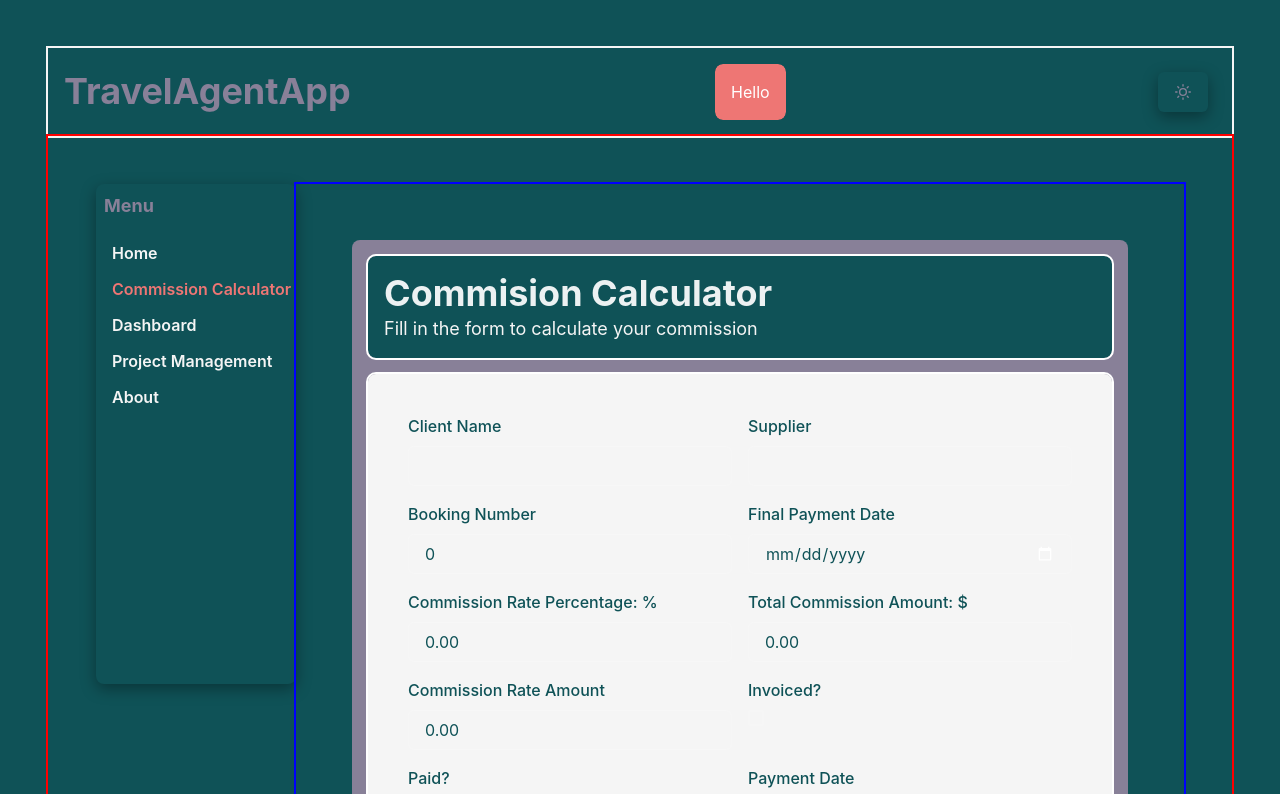
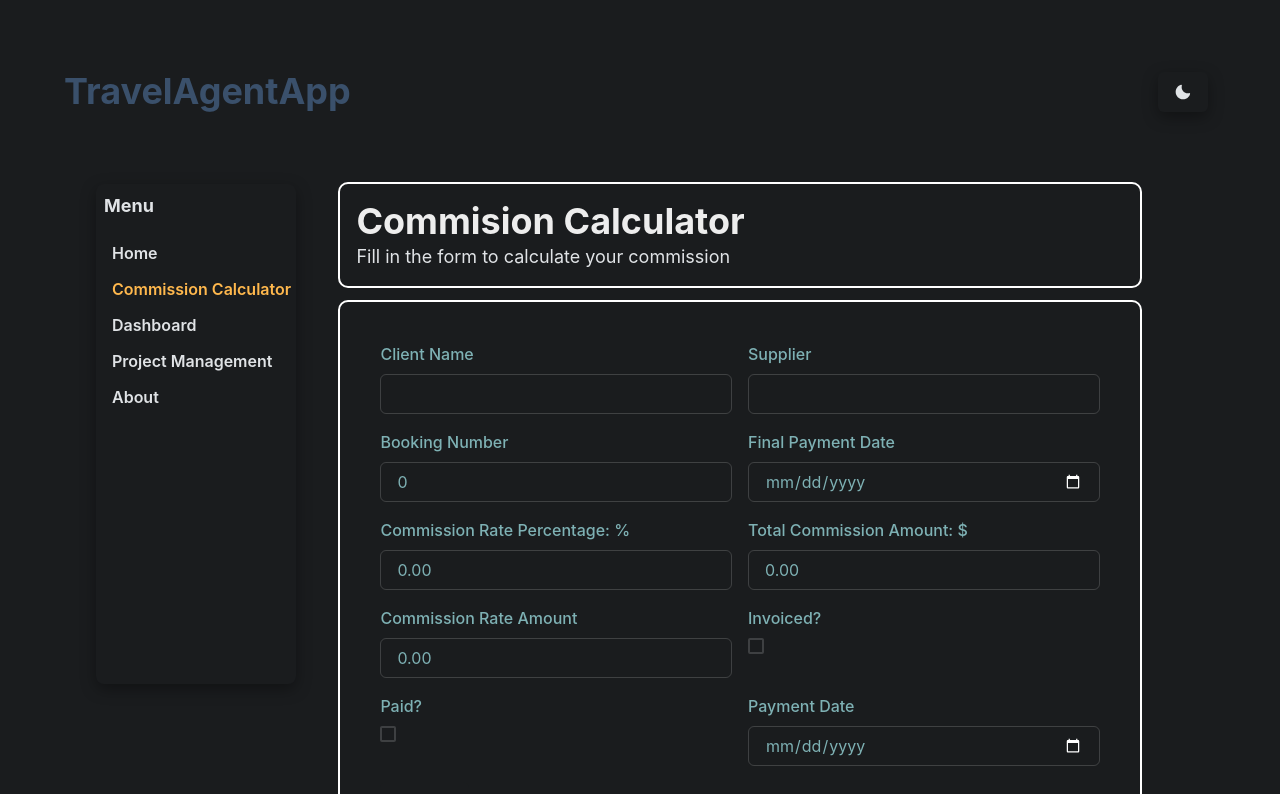
Before and after one commit to JayEyeM/Travel-Agent-App, a React (Vite) app: page /calculator in a window 1280 px wide. Shown: the top 794 px of the page. Built offline with nearby package versions, Linux system fonts and the light colour scheme.

Commit message:
Tweaking theme/design

```diff
--- a/src/App.tsx
+++ b/src/App.tsx
@@ -8,9 +8,10 @@ import Dashboard from './pages/dashboard';
 import About from './pages/about';
 import PagesMenu from './components/generalUtils/PagesMenu';
 import ProjectManagement from './pages/projectManagement';
+import Footer from './components/generalUtils/footer';
 
 function App() {
-  const { brand900 } = useBrandColors();
+  const { primary, background } = useBrandColors();
   const location = useLocation();
 
   const getCurrentPage = () => {
@@ -31,17 +32,17 @@ function App() {
   };
 
   return (
-    <Box bg={brand900} h="auto" w="100vw" p={{ base: 4, md: 8, lg: 12 }}>
+    <Box bg={background} h="auto" w="100vw" p={{ base: 4, md: 8, lg: 12 }}>
 
       <NavBar />
       <Box h="auto" w="100%" p={{ base: 4, md: 8, lg: 12 }}
-      outline={'2px solid red'}
+
       display="flex"
       flexDirection={{ base: 'column', md: 'row' }}
       >
         <PagesMenu currentPage={getCurrentPage()} />
-          <Box h="auto" w="100%" p={{ base: 4, md: 8, lg: 12 }}
-          outline={'2px solid blue'}
+          <Box h="auto" w="100%"
+
           >
             <Routes>
               <Route path="/" element={<Homepage />} />
@@ -52,7 +53,9 @@ function App() {
               <Route path="/about" element={<About />} />
             </Routes>
         </Box>
+
       </Box>
+      <Footer />
     </Box>
   );
 }
--- a/src/components/calculatorUtils/commissionCalculator.tsx
+++ b/src/components/calculatorUtils/commissionCalculator.tsx
@@ -3,20 +3,20 @@ import CommisionForm from './commissionForm'
 import { useBrandColors } from '../generalUtils/theme'
 
 const CommisionCalculator = () => {
-    const { brand700, brand900, brand800, brand600 } = useBrandColors()
+    const { primary, background, accent, secondary, text } = useBrandColors()
 
   return (
-    <Box p={4} m={2} borderRadius="lg" bg={brand600}>
+    <Box p={0} ml={'auto'} mr={'auto'} w={'90%'} borderRadius="lg" bg={background}>
       <Box
         p={4}
         mt={0}
         outline="2px solid"
         outlineColor="white"
         borderRadius="lg"
-        bg={brand900}
+        bg={background}
       >
         <Heading>Commision Calculator</Heading>
-        <Text fontSize="lg" color={brand800}>
+        <Text fontSize="lg" color={text}>
           Fill in the form to calculate your commission
         </Text>
       </Box>
@@ -27,12 +27,12 @@ const CommisionCalculator = () => {
         outline="2px solid"
         outlineColor="white"
         borderRadius="lg"
-        bg={brand700}
+        bg={background}
       >
-        <Text fontSize="lg" color={brand800}>
+        <Text fontSize="lg" color={accent}>
           Commission ( __ % ):
         </Text>
-        <Text fontSize="lg" color={brand800}>
+        <Text fontSize="lg" color={accent}>
           $0.00
         </Text>
       </Box>
--- a/src/components/calculatorUtils/commissionForm.tsx
+++ b/src/components/calculatorUtils/commissionForm.tsx
@@ -17,7 +17,7 @@ interface commissionFormData {
 }
 
 const commissionForm = () => {
-  const { brand700, brand900, brand800, brand600 } = useBrandColors()
+  const { primary, background, secondary, accent, text } = useBrandColors()
 
   // Initialize state with the commissionFormData interface
   const [formData, setFormData] = useState<commissionFormData>({
@@ -56,64 +56,64 @@ const commissionForm = () => {
       borderRadius="lg"
       outline="2px solid"
       outlineColor="white"
-      bg={brand800}
+      bg={background}
     >
       <form onSubmit={handleSubmit}>
         <SimpleGrid columns={{ base: 1, md: 2 }} spacing={4}>
-          <FormControl color={brand900}>
+          <FormControl color={accent}>
             <FormLabel htmlFor='clientName'>Client Name</FormLabel>
             <Input id='clientName' type='text' value={formData.clientName} onChange={handleChange} />
           </FormControl>
 
-          <FormControl color={brand900}>
+          <FormControl color={accent}>
             <FormLabel htmlFor='supplier'>Supplier</FormLabel>
             <Input id='supplier' type='text' value={formData.supplier} onChange={handleChange} />
           </FormControl>
 
-          <FormControl color={brand900}>
+          <FormControl color={accent}>
             <FormLabel htmlFor='bookingNumber'>Booking Number</FormLabel>
             <NumberInput defaultValue={0} precision={0}>
               <NumberInputField id='bookingNumber' value={formData.bookingNumber} onChange={handleChange} />
             </NumberInput>
           </FormControl>
 
-          <FormControl color={brand900}>
+          <FormControl color={accent}>
             <FormLabel htmlFor='finalPaymentDate'>Final Payment Date</FormLabel>
             <Input id='finalPaymentDate' type='date' value={formData.finalPaymentDate} onChange={handleChange} />
           </FormControl>
 
-          <FormControl color={brand900}>
+          <FormControl color={accent}>
             <FormLabel htmlFor='rate'>Commission Rate Percentage: %</FormLabel>
             <NumberInput defaultValue={0} precision={2}>
               <NumberInputField id='rate' value={formData.rate} onChange={handleChange} />
             </NumberInput>
           </FormControl>
 
-          <FormControl color={brand900}>
+          <FormControl color={accent}>
           <FormLabel htmlFor='commission'>Total Commission Amount: $</FormLabel>
           <NumberInput defaultValue={0} precision={2}>
             <NumberInputField id='commission' value={formData.commission} onChange={handleChange} />
           </NumberInput>
           </FormControl>
 
-          <FormControl color={brand900}>
+          <FormControl color={accent}>
             <FormLabel htmlFor='commissionRateAmount'>Commission Rate Amount</FormLabel>
             <NumberInput defaultValue={0} precision={2}>
               <NumberInputField id='commissionRateAmount' value={formData.commissionRateAmount} onChange={handleChange} />
             </NumberInput>
           </FormControl>
 
-          <FormControl color={brand900}>
+          <FormControl color={accent}>
             <FormLabel htmlFor='invoiced'>Invoiced?</FormLabel>
             <Checkbox id='invoiced' isChecked={formData.invoiced} onChange={handleChange} />
           </FormControl>
 
-          <FormControl color={brand900}>
+          <FormControl color={accent}>
             <FormLabel htmlFor='paid'>Paid?</FormLabel>
             <Checkbox id='paid' isChecked={formData.paid} onChange={handleChange} />
           </FormControl>
 
-          <FormControl color={brand900}>
+          <FormControl color={accent}>
             <FormLabel htmlFor='paymentDate'>Payment Date</FormLabel>
             <Input id='paymentDate' type='date' value={formData.paymentDate} onChange={handleChange} />
           </FormControl>
@@ -121,7 +121,7 @@ const commissionForm = () => {
 
         </SimpleGrid>
 
-        <Button mt={4} bg={brand600} color={brand900} type='submit'>
+        <Button mt={4} bg={background} color={accent} type='submit'>
           Submit
         </Button>
       </form>
--- a/src/components/generalUtils/PagesMenu.tsx
+++ b/src/components/generalUtils/PagesMenu.tsx
@@ -8,12 +8,12 @@ interface PagesMenuProps {
 }
 
 const PagesMenu: React.FC<PagesMenuProps> = ({ currentPage }) => {
-    const { brand900, brand600, brand800, brand700 } = useBrandColors();
+    const { primary, secondary, accent, background, text } = useBrandColors();
 
     return (
         <Box
-            bg={brand900}
-            color={brand600}
+            bg={background}
+            color={primary}
             p={2}
             borderRadius="lg"
             boxShadow="rgba(0, 0, 0, 0.35) 0px 5px 15px;"
@@ -24,7 +24,7 @@ const PagesMenu: React.FC<PagesMenuProps> = ({ currentPage }) => {
             textAlign={{ base: 'center', md: 'left' }}
 
         >
-            <Text fontSize="lg" fontWeight="bold" mb={4} display={{ base: 'none', md: 'block' }}>
+            <Text color={text} fontSize="lg" fontWeight="bold" mb={4} display={{ base: 'none', md: 'block' }}>
                 Menu
             </Text>
             <SimpleGrid
@@ -40,8 +40,8 @@ const PagesMenu: React.FC<PagesMenuProps> = ({ currentPage }) => {
                     as={Link}
                     to="/"
                     variant="link"
-                    color={currentPage === 'home' ? brand700 : brand800}
-                    _hover={{ color: brand700 }}
+                    color={currentPage === 'home' ? secondary : text}
+                    _hover={{ color: secondary }}
                 >
                     Home
                 </Button>
@@ -49,8 +49,8 @@ const PagesMenu: React.FC<PagesMenuProps> = ({ currentPage }) => {
                     as={Link}
                     to="/calculator"
                     variant="link"
-                    color={currentPage === 'calculator' ? brand700 : brand800}
-                    _hover={{ color: brand700 }}
+                    color={currentPage === 'calculator' ?  secondary : text}
+                    _hover={{ color: secondary }}
                 >
                     Commission Calculator
                 </Button>
@@ -58,8 +58,8 @@ const PagesMenu: React.FC<PagesMenuProps> = ({ currentPage }) => {
                     as={Link}
                     to="/dashboard"
                     variant="link"
-                    color={currentPage === 'dashboard' ? brand700 : brand800}
-                    _hover={{ color: brand700 }}
+                    color={currentPage === 'dashboard' ? secondary : text}
+                    _hover={{ color: secondary }}
                 >
                     Dashboard
                 </Button>
@@ -67,8 +67,8 @@ const PagesMenu: React.FC<PagesMenuProps> = ({ currentPage }) => {
                     as={Link}
                     to="/projectManagement"
                     variant="link"
-                    color={currentPage === 'projectManagement' ? brand700 : brand800}
-                    _hover={{ color: brand700 }}
+                    color={currentPage === 'projectManagement' ? secondary : text}
+                    _hover={{ color: secondary }}
                 >
                     Project Management
                 </Button>
@@ -76,8 +76,8 @@ const PagesMenu: React.FC<PagesMenuProps> = ({ currentPage }) => {
                     as={Link}
                     to="/about"
                     variant="link"
-                    color={currentPage === 'about' ? brand700 : brand800}
-                    _hover={{ color: brand700 }}
+                    color={currentPage === 'about' ? secondary : text}
+                    _hover={{ color: secondary }}
                 >
                     About
                 </Button>
--- a/src/components/generalUtils/footer.tsx
+++ b/src/components/generalUtils/footer.tsx
@@ -0,0 +1,29 @@
+// footer.tsx
+import React from 'react';
+import { Box, Text, Heading, useColorModeValue } from '@chakra-ui/react'
+import { useBrandColors } from '../generalUtils/theme'
+
+const Footer = () => {
+
+    const { primary, background, accent, secondary, text } = useBrandColors()
+
+  return (
+    <Box
+      p={4}
+      mt={4}
+      boxShadow={'rgba(0, 0, 0, 0.35) 0px 5px 15px;'}
+      borderRadius="lg"
+      bg={primary}
+    >
+      <Text fontSize="lg" color={text}>
+        TravelAgentApp
+      </Text>
+
+      <Text fontSize="lg" color={text}>
+        All rights reserved &copy; 2023
+      </Text>
+    </Box>
+  )
+}
+
+export default Footer
--- a/src/components/generalUtils/navBar.tsx
+++ b/src/components/generalUtils/navBar.tsx
@@ -8,33 +8,21 @@ import { useBrandColors } from '../generalUtils/theme'
 function NavBar() {
     const { colorMode, toggleColorMode } = useColorMode()
 
-    const { brand700, brand900, brand800, brand600 } = useBrandColors()
+    const { background, primary, secondary, accent, text } = useBrandColors()
 
     return (
-        <Box bg={brand900} m={'auto'} h="auto" w={'100%'} p={4} outline={'2px solid'} outlineColor={brand800}
+        <Box bg={background} m={'auto'} h="auto" w={'100%'} p={4}
         display={'flex'} justifyContent={'space-between'} alignItems={'center'}>
-            <Heading color={brand600}>TravelAgentApp</Heading>
-
-            <Box
-                bg={brand700}
-                outline="2px solid"
-                outlineColor={brand900}
-
-                p={4}
-                color="white"
-                borderRadius="lg"
-            >
-                Hello
-            </Box>
+            <Heading color={primary}>TravelAgentApp</Heading>
 
             <Button onClick={toggleColorMode}
             m={2}
             boxShadow="rgba(0, 0, 0, 0.35) 0px 5px 15px;"
-            bg={brand900}
-            color={brand600}
+            bg={background}
+            color={text}
             aria-label='Toggle Color Mode'
-            _hover={{ bg: brand700 }}>
-                {colorMode === 'light' ?  <MoonIcon /> : <SunIcon />}
+            _hover={{ bg: accent }}>
+                {colorMode === 'light' ?  <SunIcon /> : <MoonIcon />}
             </Button>
 
 
--- a/src/components/generalUtils/theme.tsx
+++ b/src/components/generalUtils/theme.tsx
@@ -11,10 +11,11 @@ const config: ThemeConfig = {
 
 export const useBrandColors = () => {
   return {
-    brand900: useColorModeValue('brand.900.light', 'brand.900.dark'),
-    brand800: useColorModeValue('brand.800.light', 'brand.800.dark'),
-    brand700: useColorModeValue('brand.700.light', 'brand.700.dark'),
-    brand600: useColorModeValue('brand.600.light', 'brand.600.dark'),
+    primary: useColorModeValue('brand.Primary.light', 'brand.Primary.dark'),
+    secondary: useColorModeValue('brand.Secondary.light', 'brand.Secondary.dark'),
+    accent: useColorModeValue('brand.Accent.light', 'brand.Accent.dark'),
+    background: useColorModeValue('brand.Background.light', 'brand.Background.dark'),
+    text: useColorModeValue('brand.Text.light', 'brand.Text.dark'),
   }
 }
 
@@ -25,21 +26,25 @@ const theme = extendTheme({
   config,
   colors: {
     brand: {
-      900: {
-        light: '#F5F5F5',
-        dark: '#0F5257',
+      Primary: {
+        light: '#6588A6',
+        dark: '#3A506B ',
       },
-      800: {
-        light: '#0F5257',
-        dark: '#F5F5F5',
+      Secondary: {
+        light: '#F3A712',
+        dark: '#FFB84D',
       },
-      700: {
-        light: '#FFBD00',
-        dark: '#EE7674',
+      Accent: {
+        light: '#468685',
+        dark: '#7EB1B4',
       },
-      600: {
-        light: '#73A580',
-        dark: '#888098',
+      Background: {
+        light: '#F4F6F8',
+        dark: '#1A1C1E',
+      },
+      Text: {
+        light: '#2C3E50',
+        dark: '#E0E3E6',
       },
     },
   },
```
